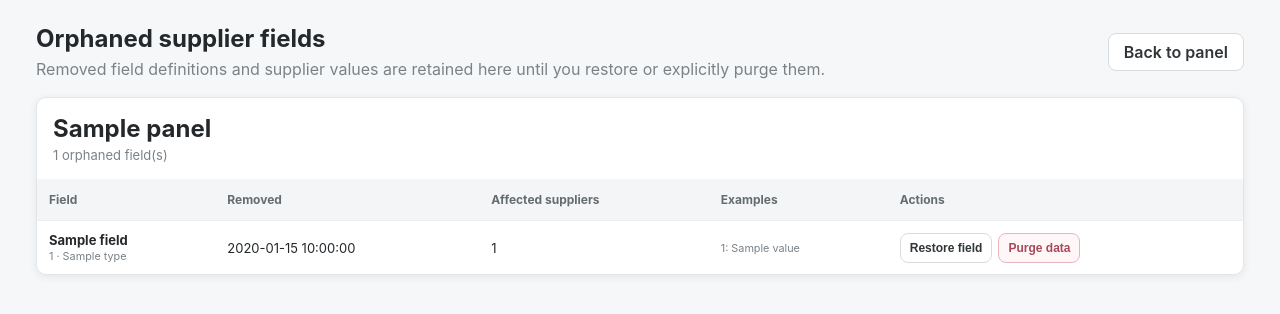
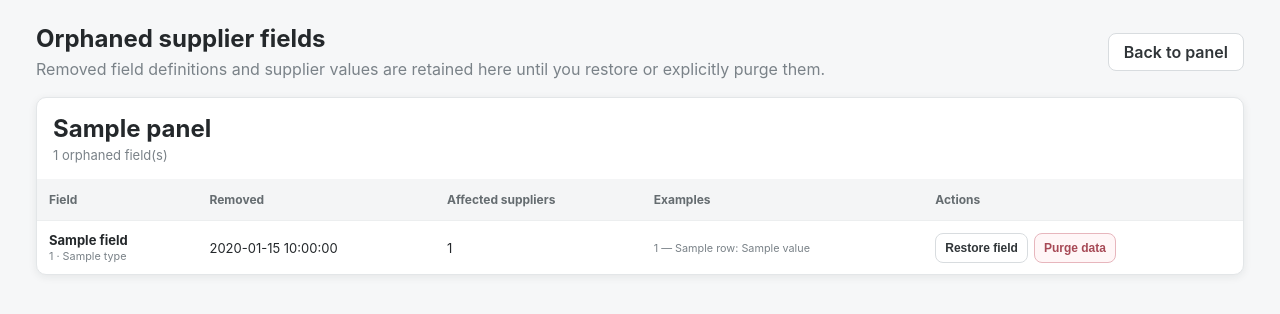
Before and after one commit to zageabb/CatManager, a Flask app: template templates/orphan_fields.html in a window 1280 px wide. Shown: the part 119-433 px from the top of the page. Run offline with Flask 3, Linux system fonts and the light colour scheme; data comes from the database, SQL or seed files in the repository; the template is opened without the code that fills it: most values are stand-ins (such as "Sample title", 1, 10 or a date in 2020); some libraries are stand-ins or nearby versions.

Commit message:
Show supplier names in orphan field examples

```diff
--- a/templates/orphan_fields.html
+++ b/templates/orphan_fields.html
@@ -8,7 +8,7 @@
 <div class="table-toolbar"><div><h2>{{ core.panelName }}</h2><p>{{ orphans|length }} orphaned field(s)</p></div></div>
 <div class="table-scroll"><table class="data-table"><thead><tr><th>Field</th><th>Removed</th><th>Affected suppliers</th><th>Examples</th><th>Actions</th></tr></thead><tbody>
 {% for row in orphans %}
-<tr><td><strong>{{ row["info"].field.fieldName }}</strong><small>{{ row["fieldId"] }} · {{ row["info"].field.type }}</small></td><td>{{ row["info"].removedAt }}</td><td>{{ row["values"]|length }}</td><td>{% for v in row["values"][:3] %}<small>{{ v.supplierId }}: {{ v.value }}</small>{% else %}—{% endfor %}</td><td><div class="row-actions"><form method="post" action="{{ url_for('orphan_field_restore', panel_id=panel.panel_id, field_id=row["fieldId"]) }}"><button class="btn compact" type="submit">Restore field</button></form><form method="post" action="{{ url_for('orphan_field_purge', panel_id=panel.panel_id, field_id=row["fieldId"]) }}" onsubmit="return confirmOrphanPurge(this, '{{ row["fieldId"] }}')"><input type="hidden" name="confirm_field_id"><button class="btn compact danger" type="submit">Purge data</button></form></div></td></tr>
+<tr><td><strong>{{ row["info"].field.fieldName }}</strong><small>{{ row["fieldId"] }} · {{ row["info"].field.type }}</small></td><td>{{ row["info"].removedAt }}</td><td>{{ row["values"]|length }}</td><td>{% for v in row["values"][:3] %}<small>{{ v.supplierId }} — {{ v.supplierName }}: {{ v.value }}</small>{% else %}—{% endfor %}</td><td><div class="row-actions"><form method="post" action="{{ url_for('orphan_field_restore', panel_id=panel.panel_id, field_id=row["fieldId"]) }}"><button class="btn compact" type="submit">Restore field</button></form><form method="post" action="{{ url_for('orphan_field_purge', panel_id=panel.panel_id, field_id=row["fieldId"]) }}" onsubmit="return confirmOrphanPurge(this, '{{ row["fieldId"] }}')"><input type="hidden" name="confirm_field_id"><button class="btn compact danger" type="submit">Purge data</button></form></div></td></tr>
 {% else %}<tr><td colspan="5" class="empty">No orphaned supplier fields.</td></tr>{% endfor %}
 </tbody></table></div></section>
 {% endblock %}
```
